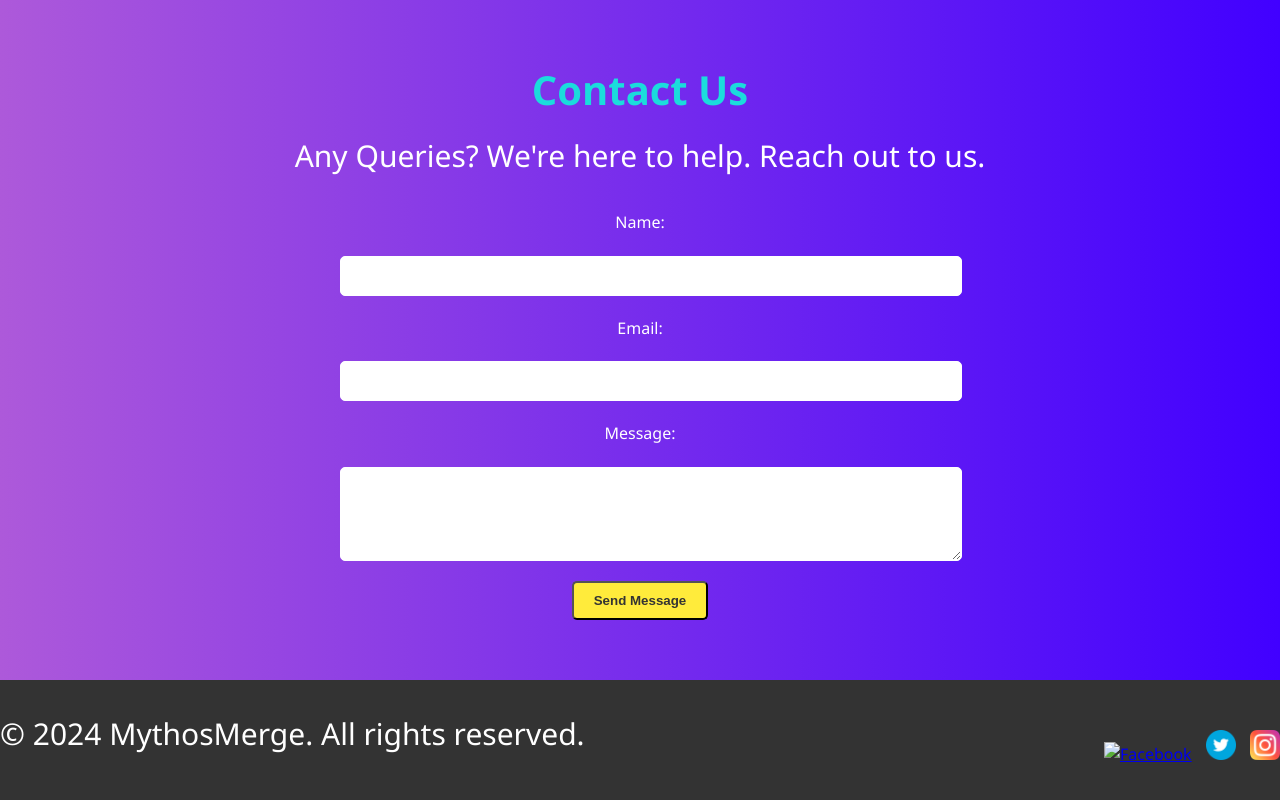
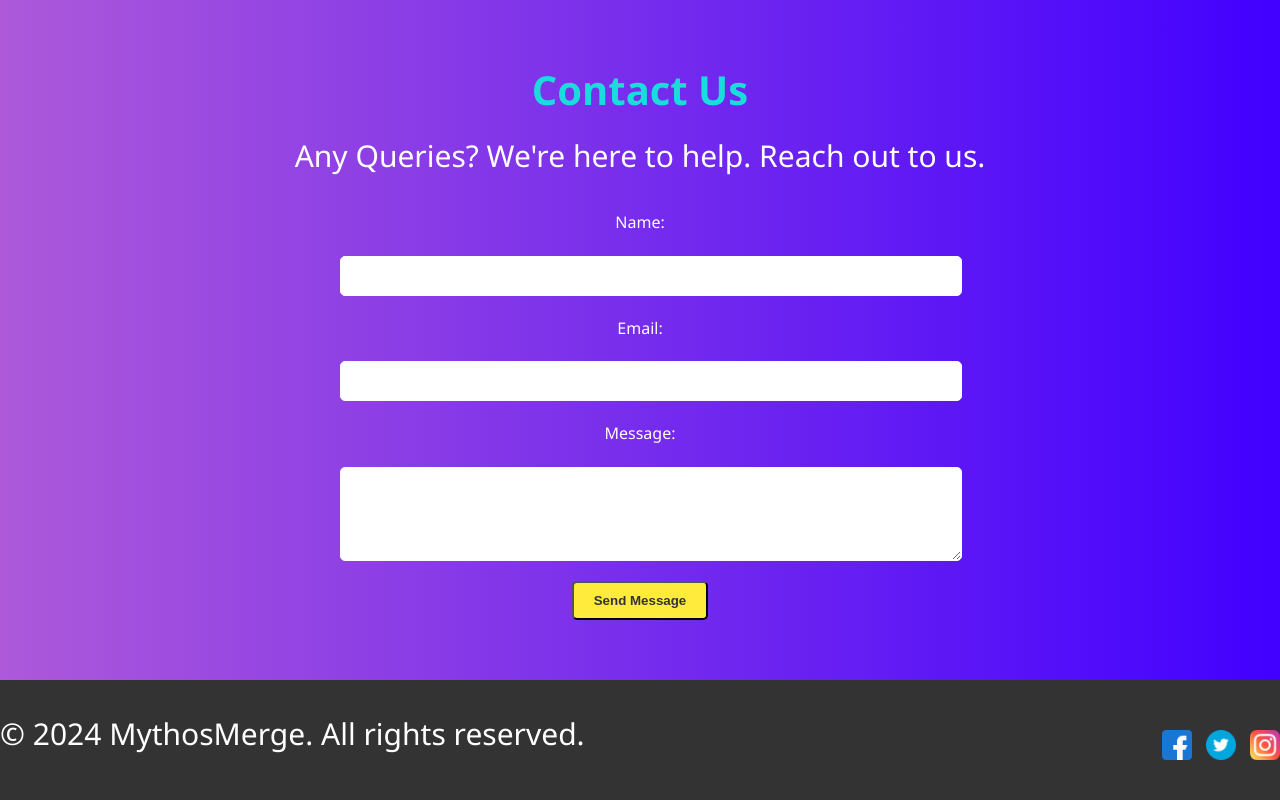
Before and after one commit to hemanvithapullela0456/Hackathon, a plain HTML site: page index.html in a window 1280 px wide. Shown: the part 2765-3565 px from the top of the page. Drawn offline with Linux system fonts and the light colour scheme.

Commit message:
Updated index.html

```diff
--- a/index.html
+++ b/index.html
@@ -76,7 +76,7 @@
         <div class="footer-content">
             <p>&copy; 2024 MythosMerge. All rights reserved.</p>
             <div class="social-icons">
-                <a href="#" target="_blank"><img src="./images/faceboo.png" alt="Facebook"></a>
+                <a href="#" target="_blank"><img src="./images/facebook.png" alt="Facebook"></a>
                 <a href="#" target="_blank"><img src="./images/twitter.png" alt="Twitter"></a>
                 <a href="#" target="_blank"><img src="./images/instagram.png" alt="Instagram"></a>
             </div>
```
